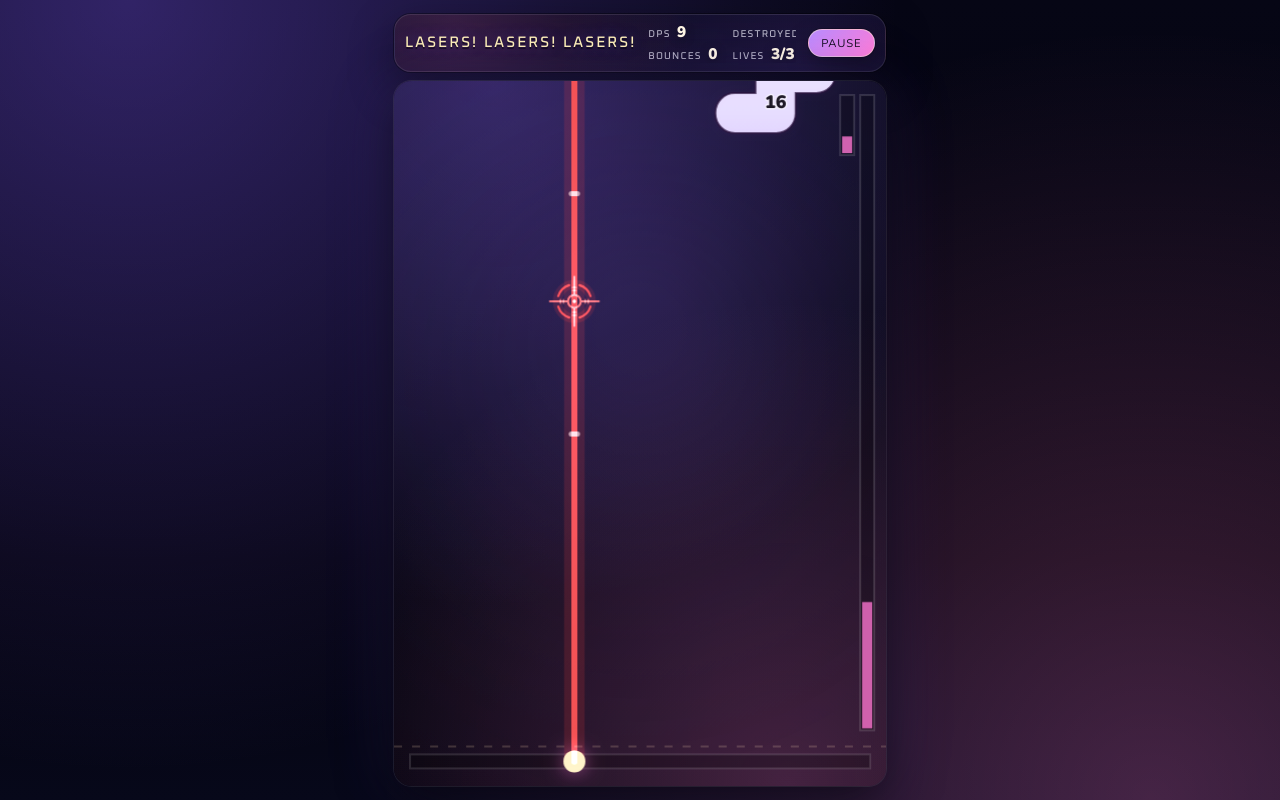
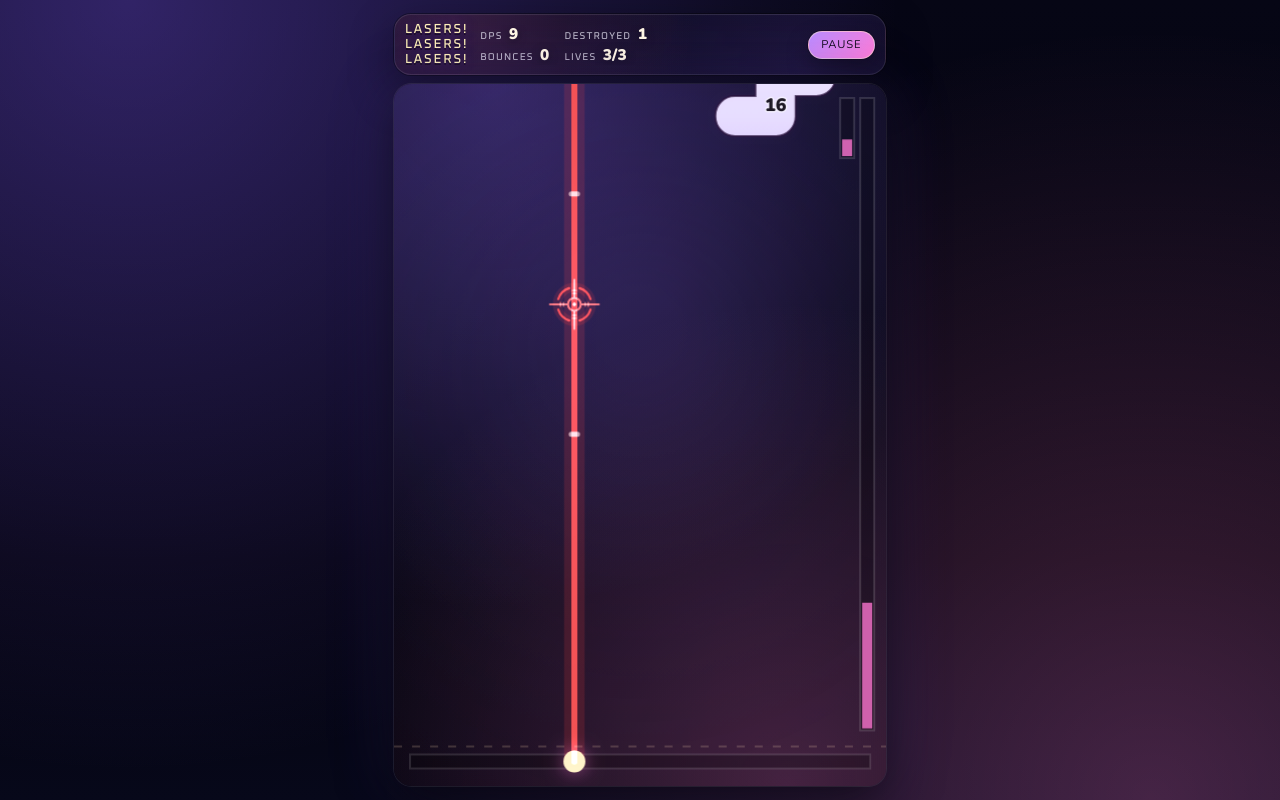
Before and after one commit to mt-quinn/lasers, a React (Vite) app in the folder client/: page / in a window 1280 px wide. Built offline with nearby package versions, Linux system fonts and the light colour scheme.

Commit message:
restyled header

```diff
--- a/client/src/App.tsx
+++ b/client/src/App.tsx
@@ -292,7 +292,11 @@ export default function App() {
     <div className="lg-viewport">
       <div className="lg-shell">
         <header className="hudBar">
-          <div className="hudTitle">LASERS! LASERS! LASERS!</div>
+          <div className="hudTitle" aria-label="LASERS! LASERS! LASERS!">
+            <span>LASERS!</span>
+            <span>LASERS!</span>
+            <span>LASERS!</span>
+          </div>
 
           <div className="hudStats" aria-label="Run stats">
             <div className="hudKvp">
--- a/client/src/app.css
+++ b/client/src/app.css
@@ -42,12 +42,16 @@
   font-family: 'Oxanium', system-ui, sans-serif;
   letter-spacing: 0.14em;
   text-transform: uppercase;
-  font-size: 0.95rem;
+  font-size: 0.82rem;
+  line-height: 1.05;
   color: #fff1b8;
   text-shadow:
     0 2px 0 rgba(0, 0, 0, 0.45),
     0 0 16px rgba(120, 90, 255, 0.35);
-  white-space: nowrap;
+  white-space: normal;
+  display: flex;
+  flex-direction: column;
+  gap: 0.05rem;
 }
 
 .hudStats {
```
